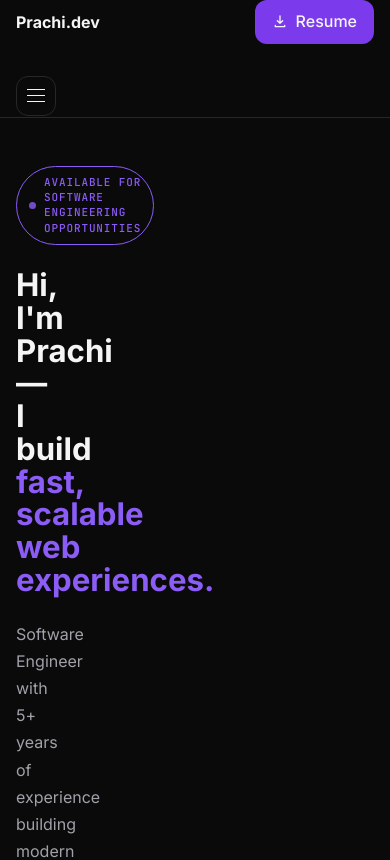
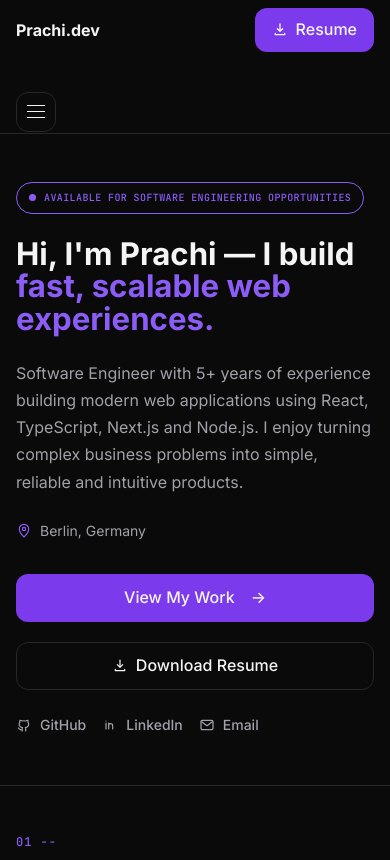
Before and after one commit to Prachi24599/my-portfolio, a React (Vite) app: page / in a window 390 px wide. Shown: the top 860 px of the page. Built offline with nearby package versions, Linux system fonts and the light colour scheme.

Commit message:
fixed mobile view

```diff
--- a/src/components/Navbar.css
+++ b/src/components/Navbar.css
@@ -83,6 +83,7 @@
 
 .navbar__resume {
   gap: var(--space-2);
+  margin-block: var(--space-2);
 }
 
 .navbar__resume-icon {
--- a/src/sections/Hero.css
+++ b/src/sections/Hero.css
@@ -265,6 +265,19 @@
     padding-block: var(--space-16);
   }
 
+  .hero__container {
+    grid-template-columns: minmax(0, 1fr);
+  }
+
+  .hero__content {
+    min-width: 0;
+  }
+
+  .hero__eyebrow {
+    max-width: 100%;
+    white-space: normal;
+  }
+
   .hero h1 {
     max-width: 12ch;
   }
@@ -286,6 +299,15 @@
     max-width: 320px;
   }
 
+  .hero__actions .button--outline {
+    margin-top: var(--space-2);
+  }
+
+  .hero__socials {
+    flex-wrap: wrap;
+    gap: var(--space-3) var(--space-6);
+  }
+
   .hero__code-panel {
     display: none;
   }
@@ -298,6 +320,7 @@
 
   .hero h1 {
     max-width: 100%;
+    overflow-wrap: anywhere;
   }
 
   .hero__description {
@@ -305,7 +328,17 @@
     font-size: var(--font-size-body);
   }
 
+  .hero__eyebrow {
+    align-items: center;
+    font-size: 0.625rem;
+    letter-spacing: 0.04em;
+  }
+
   .hero__actions .button {
     max-width: none;
   }
+
+  .hero__socials {
+    gap: var(--space-3) var(--space-4);
+  }
 }
```
